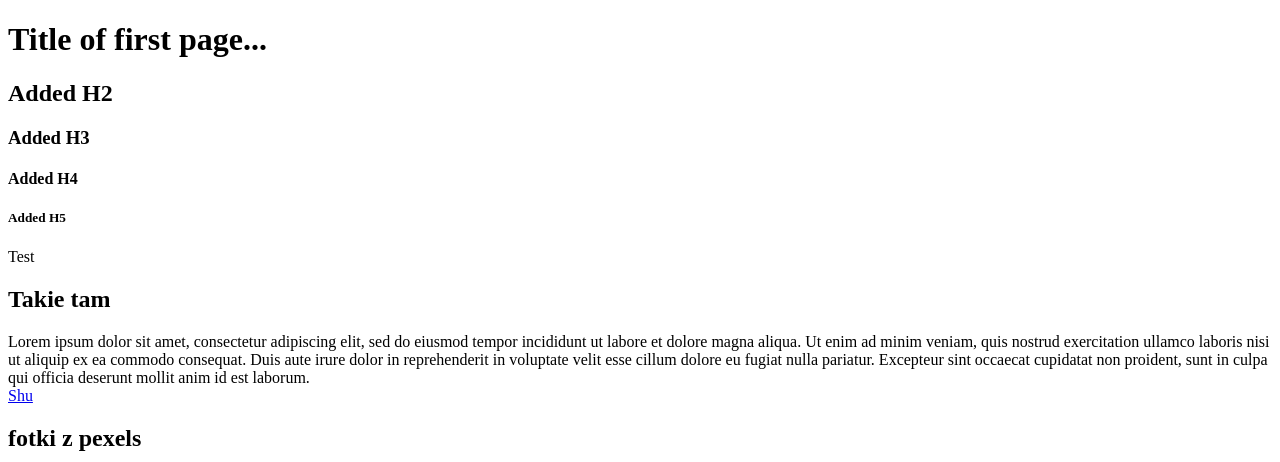
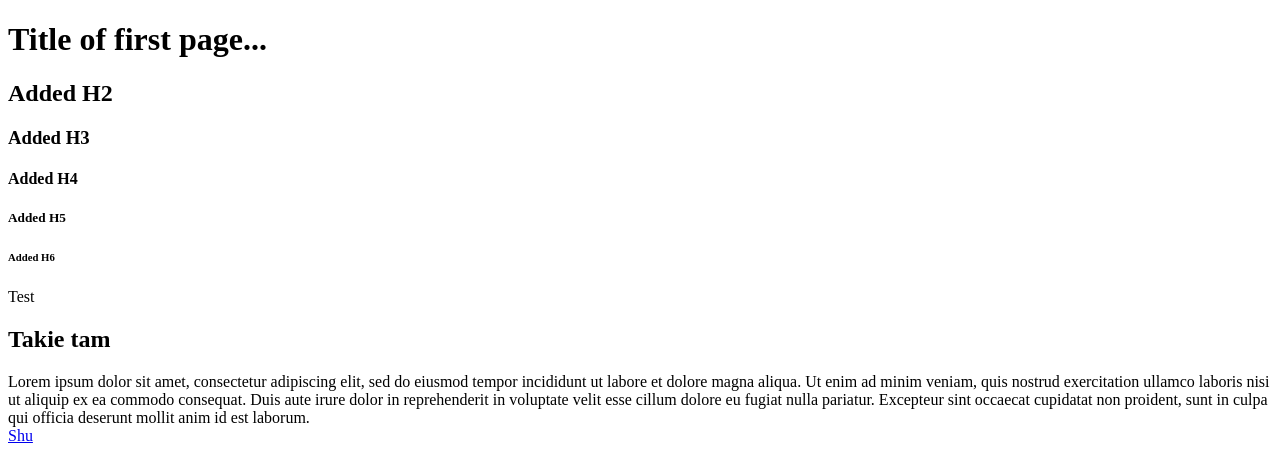
Before and after one commit to RmnBe/GIT-nauka, a plain HTML site: page index.html in a window 1280 px wide. Shown: the top 462 px of the page. Drawn offline with Linux system fonts and the light colour scheme.

Commit message:
Update index.html Added H6

```diff
--- a/index.html
+++ b/index.html
@@ -10,6 +10,7 @@
 		<H3>Added H3</H3>
 		<H4>Added H4</H4>
 	    	<H5>Added H5</H5>
+	   	<H6>Added H6</H6>
 		<p>Test</p>
         <h2>Takie tam</h2>
         <p>Lorem ipsum dolor sit amet, consectetur adipiscing elit, sed do eiusmod tempor incididunt ut labore et dolore magna aliqua. Ut enim ad minim veniam, quis nostrud exercitation ullamco laboris nisi ut aliquip ex ea commodo consequat. Duis aute irure dolor in reprehenderit in voluptate velit esse cillum dolore eu fugiat nulla pariatur. Excepteur sint occaecat cupidatat non proident, sunt in culpa qui officia deserunt mollit anim id est laborum.
```
